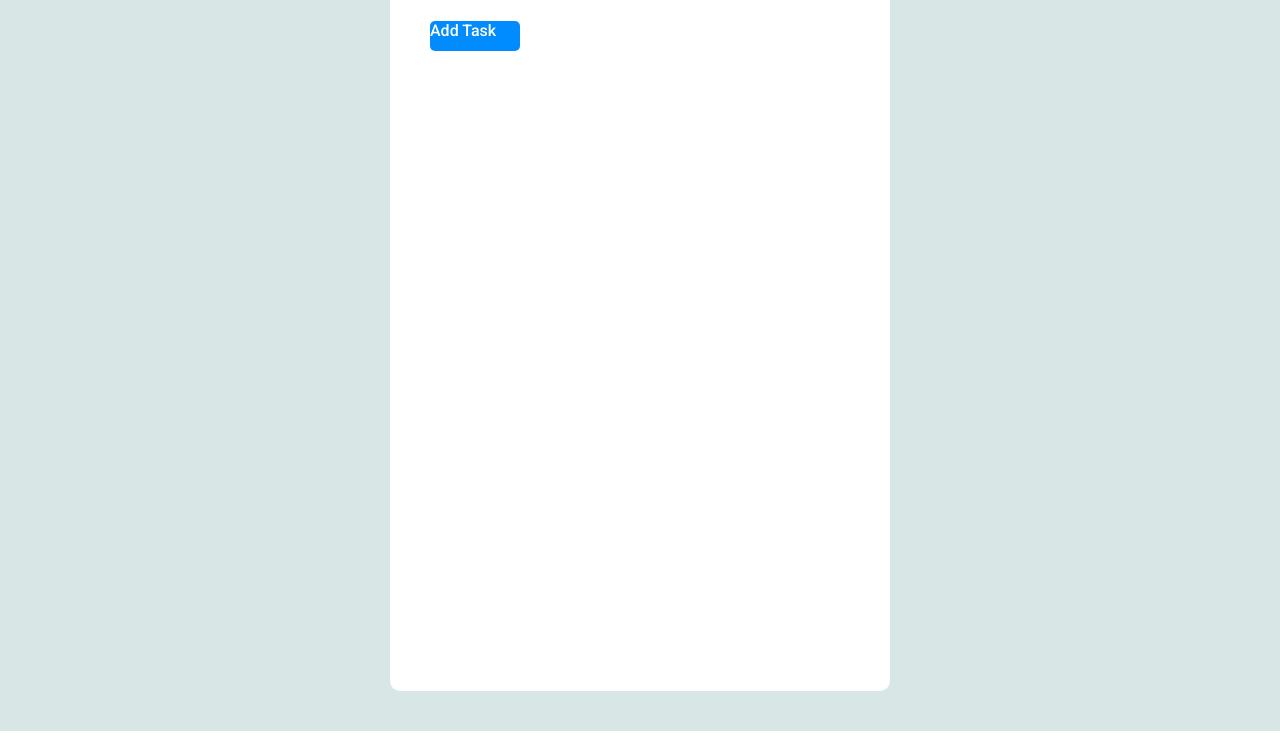
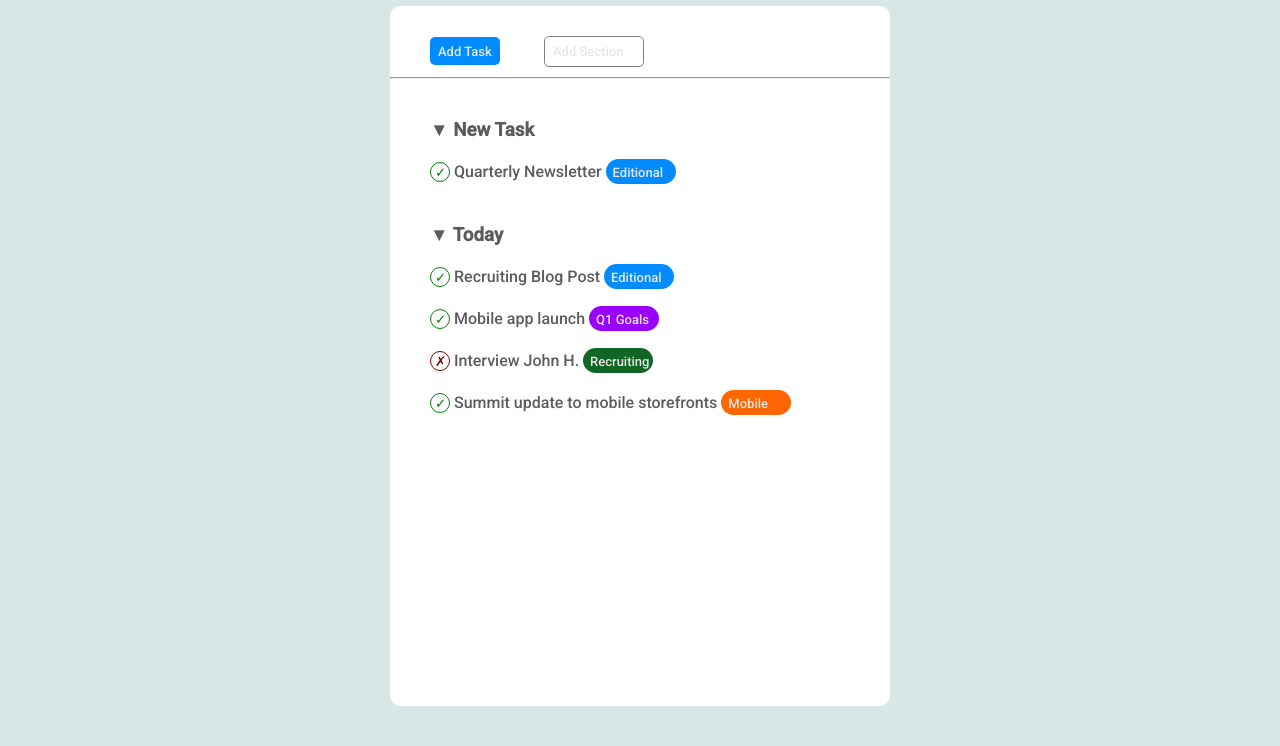
Before and after one commit to antoniodelgiudice02/html-css-toboolist, a plain HTML site: page index.html in a window 1280 px wide. Shown: the part 124-870 px from the top of the page. Drawn offline with Linux system fonts and the light colour scheme.

Commit message:
second section

```diff
--- a/index.html
+++ b/index.html
@@ -25,10 +25,74 @@
 
         <div class="conteiner">
 
+          <section>
+            <div id="buttonuno">
+                <span class="fontbutton">Add Task</span>
+             </div>
 
-            <div id="nav">
-               <span class="fontnav">Add Task</span>
-           </div>
+             <div id="buttondue">
+                 <span class="fontbutton">Add Section</span>
+             </div>
+          </section>
+
+
+            <hr>
+
+            <section class="list">
+
+                <h3>▼ New Task</h3>
+
+                <ul>
+                    <li>
+                        <span class="circlecheck"><span class="check">&check;</span></span>
+                        <span class="font">Quarterly Newsletter</span>
+                        <div class="buttonlist">
+                            <span class="fontbutton">Editional</span>
+                        </div>
+                    </li>
+                </ul>
+
+            </section>
+
+            <section class="list">
+
+                <h3>▼ Today </h3>
+
+                <ul>
+                    <li>
+                        <span class="circlecheck"><span class="check">&check;</span></span>
+                        <span class="font">Recruiting Blog Post</span>
+                        <div class="buttonlist">
+                             <span class="fontbutton">Editional</span>
+                        </div>
+                    </li>
+                    <li>
+                        <span class="circlecheck"><span class="check">&check;</span></span>
+                        <span class="font">Mobile app launch</span>
+                        <div id="Q1Goals">
+                             <span class="fontbutton">Q1 Goals</span>
+                        </div>
+                    </li>
+                    <li>
+                        <span class="circlecross"><span class="cross">&cross;</span></span>
+                        <span class="font">Interview John H.</span>
+                        <div id="Recruiting">
+                             <span class="fontbutton">Recruiting</span>
+                        </div>
+                    </li>
+                    <li>
+                        <span class="circlecheck"><span class="check">&check;</span></span>
+                        <span class="font">Summit update to mobile storefronts</span>
+                        <div id="Mobile">
+                             <span class="fontbutton">Mobile</span>
+                        </div>
+                    </li>
+                </ul>
+
+            </section>
+
+
+
 
 
 
--- a/style.css
+++ b/style.css
@@ -7,23 +7,30 @@
 /*header*/
 
 header{
-    height: 75px;
+    padding: 20px;
 }
 
 #logo{
     display: inline-block;
     vertical-align: middle;
     width: 50px;
-    height: 80px;
-    margin-top: 10px;
-    margin-left: 30px;
+    height: 50px;
 }
+
+img{
+    width: 50px;
+    height: 50px;
+  }
 
 #title{
     display: inline-block;
-    width: 200px;
-    height: 100px;
+
+}
+
+h1{
     font-family: 'Roboto', sans-serif;
+    font-size: 30px;
+
 }
 
 /*main*/
@@ -43,15 +50,11 @@ main{
 
 /*first section*/
 
-nav{
-    width: 90px;
-    height: 30px;
 
-}
 
-#nav{
-    width: 90px;
-    height: 30px;
+#buttonuno{
+    width: 70px;
+    padding: 5px;
     display: inline-block;
     margin-top: 30px;
     margin-left: 40px;
@@ -59,7 +62,129 @@ nav{
     border-radius: 5px;
 }
 
-.fontnav{
-    color: white;
+#buttondue{
+    width: 100px;
+    padding: 5px;
+    padding-bottom: 6px;
+    display: inline-block;
+    margin-top: 30px;
+    margin-left: 40px;
+    background-color: rgb(255, 255, 255);
+    border-radius: 5px;
+    border: 1px solid grey;
+}
+
+.fontbutton{
+    color: rgb(231, 231, 231);
     font-family: 'Roboto', sans-serif;
+    font-size: 13px;
+    margin-left: 3px;
+    height: 15px;
+    display: inline-block;
+
 }
+
+/*second section*/
+
+.list{
+    margin-left: 40px;
+    margin-top: 40px;
+}
+
+hr{
+    color: rgb(233, 233, 233);
+    margin-top: 10px;
+}
+
+h3{
+    font-family: 'Roboto', sans-serif;
+    color: rgb(92, 92, 92);
+    height: 23px;
+}
+
+.font{
+    font-family: 'Roboto', sans-serif;
+    color: rgb(92, 92, 92);
+    height: 19px;
+    display: inline-block;
+}
+
+
+.check{
+    color: green;
+    font-size: smaller;
+    height: 15px;
+    width: 9px;
+    margin-left: 4px;
+}
+
+.cross{
+    color: rgb(128, 0, 0);
+    font-size: smaller;
+    height: 15px;
+    width: 9px;
+    margin-left: 4px;
+}
+
+.circlecheck{
+    background-color: white;
+    border: 1px solid green;
+    border-radius: 50%;
+    width: 20px;
+    height: 20px;
+}
+
+.circlecross{
+    background-color: white;
+    border: 1px solid rgb(128, 0, 0);
+    border-radius: 50%;
+    width: 20px;
+    height: 20px;
+}
+
+li>span{
+    margin-top: 10px;
+    display: inline-block;
+    width: auto;
+}
+
+.buttonlist{
+    width: 70px;
+    height: 25px;
+    padding: 4px;
+    display: inline-block;
+    background-color: rgb(0, 140, 255);
+    border-radius: 20px;
+}
+
+li{
+    list-style-type: none;
+    margin-top: 10px;
+}
+
+#Q1Goals{
+    width: 70px;
+    height: 25px;
+    padding: 4px;
+    display: inline-block;
+    background-color: rgb(153, 0, 255);
+    border-radius: 20px;
+}
+
+#Recruiting{
+    width: 70px;
+    height: 25px;
+    padding: 4px;
+    display: inline-block;
+    background-color: rgb(17, 102, 38);
+    border-radius: 20px;
+}
+
+#Mobile{
+    width: 70px;
+    height: 25px;
+    padding: 4px;
+    display: inline-block;
+    background-color: rgb(255, 102, 0);
+    border-radius: 20px;
+}
```
